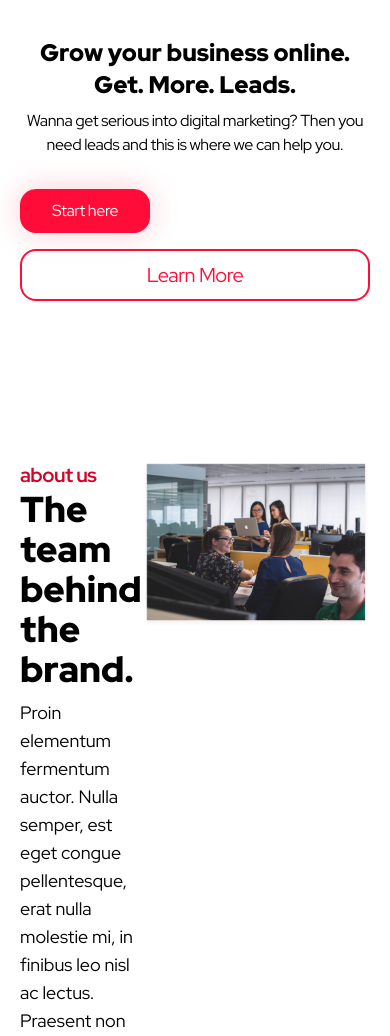
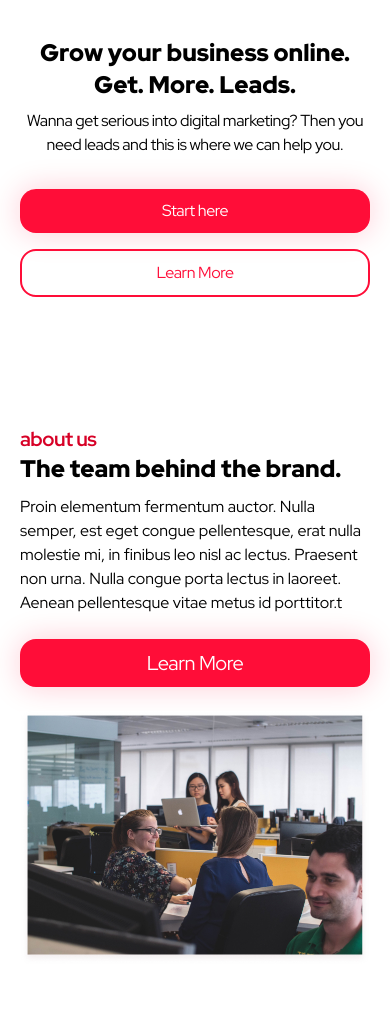
Before and after one commit to Andrsand/TAILWIND, a website: page index.html in a window 390 px wide. Shown: the part 64-1100 px from the top of the page. Drawn offline with Linux system fonts and the light colour scheme.

Commit message:
Adding responsive styles for new elements.

```diff
--- a/index.html
+++ b/index.html
@@ -54,26 +54,25 @@
                     sm:text-base">Wanna get serious into digital marketing? Then you need leads and this is where we can help you.</p>
 
                     <div class="flex justify-center gap-7 sm:flex-col sm:gap-0 sm:mt-4">
-                        <a href="#" class=" btn sm:text-center sm:mt-4 sm:text-base">Start here</a>
+                        <a href="#" class=" btn sm:text-center sm:mt-4 sm:text-base sm:max-w-full">Start here</a>
                         <a href="#" class="inline-block mt-6 py-[10px] px-8 rounded-2xl text-lightred
-                        text-xl tracking-tight border-2 border-lightred sm:text-center sm:mt-4">Learn More</a>
+                        text-xl tracking-tight border-2 border-lightred sm:text-center sm:mt-4 sm:text-base">Learn More</a>
                     </div>
             </div>
 
         </section>
         <section id="about">
             <div class="container">
-            <!-- <div class=""> -->
-                <div class="flex justify-between mt-40">
-                    <div class="flex flex-col w-1/2">
+                <div class="flex justify-between mt-40 pb-32 lg:flex-col lg:mt-32 lg:pb-24">
+                    <div class="flex flex-col w-1/2 lg:w-full">
                         <div class="text-darkred font-bold text-xl tracking-tight">about us</div>
-                        <h2 class="mt=[2px] text-4xl font-black">The team behind the brand.</h2>
-                        <p class="mt-[10px] max-w-sm text-lg">Proin elementum fermentum auctor. Nulla semper, est eget congue pellentesque, erat nulla molestie mi, in finibus leo
+                        <h2 class="mt=[2px] text-4xl font-black lg:text-3xl sm:text-2xl">The team behind the brand.</h2>
+                        <p class="mt-[10px] max-w-sm text-lg lg:max-w-full sm:text-base">Proin elementum fermentum auctor. Nulla semper, est eget congue pellentesque, erat nulla molestie mi, in finibus leo
                         nisl ac lectus. Praesent non urna. Nulla congue porta lectus in laoreet. Aenean pellentesque vitae metus id porttitor.t</p>
-                        <a href="#" class="btn">Learn More</a>
+                        <a href="#" class="btn sm:max-w-full sm:text-center">Learn More</a>
                     </div>
 
-                    <div class="flex flex-col w-[450px]">
+                    <div class="flex flex-col w-[450px] lg:w-full lg:mt-6">
                         <img src="./img/about.jpg" alt="about">
                     </div>
                 </div>
```
Also changed, not shown: css/main.css.
